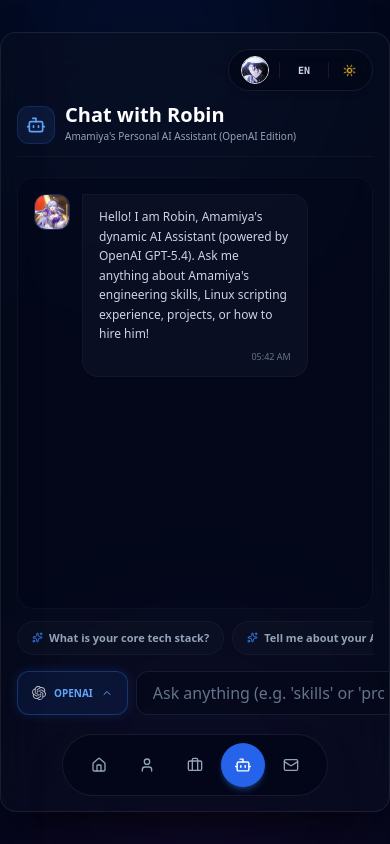
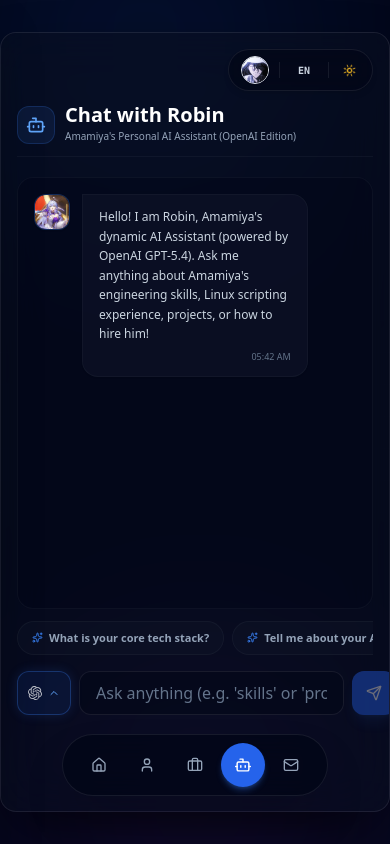
Before and after one commit to Amamiyakun02/Amamiyakun02.github.io, a React (Vite) app: page /assistant in a window 390 px wide. Built offline with nearby package versions, Linux system fonts and the light colour scheme.

Commit message:
fix: hide dropdown text on mobile to maximize chat input width and resolve overflow bugs on narrow screens

```diff
--- a/src/pages/Assistant.tsx
+++ b/src/pages/Assistant.tsx
@@ -616,7 +616,7 @@
             <button
               type="button"
               onClick={() => setIsDropdownOpen(!isDropdownOpen)}
-              className={`h-11 px-3.5 rounded-xl text-[10px] md:text-xs font-bold uppercase flex items-center gap-2 border transition-all duration-200 active:scale-95 cursor-pointer ${selectedModel === "openai"
+              className={`h-11 px-2.5 sm:px-3.5 rounded-xl text-[10px] md:text-xs font-bold uppercase flex items-center gap-1.5 sm:gap-2 border transition-all duration-200 active:scale-95 cursor-pointer ${selectedModel === "openai"
                 ? "bg-blue-600/10 border-blue-500/30 text-blue-400 shadow-[0_0_12px_rgba(59,130,246,0.15)] hover:bg-blue-600/20"
                 : "bg-purple-600/10 border-purple-500/30 text-purple-400 shadow-[0_0_12px_rgba(168,85,247,0.15)] hover:bg-purple-600/20"
                 }`}
@@ -627,7 +627,7 @@
               ) : (
                 <GeminiLogo className="w-3.5 h-3.5 animate-pulse" isActive={true} />
               )}
-              <span>{selectedModel === "openai" ? "OpenAI" : "Gemini-3.5"}</span>
+              <span className="hidden sm:inline">{selectedModel === "openai" ? "OpenAI" : "Gemini-3.5"}</span>
               <ChevronUp size={12} className={`transition-transform duration-200 ${isDropdownOpen ? "rotate-180" : ""}`} />
             </button>
 
```
